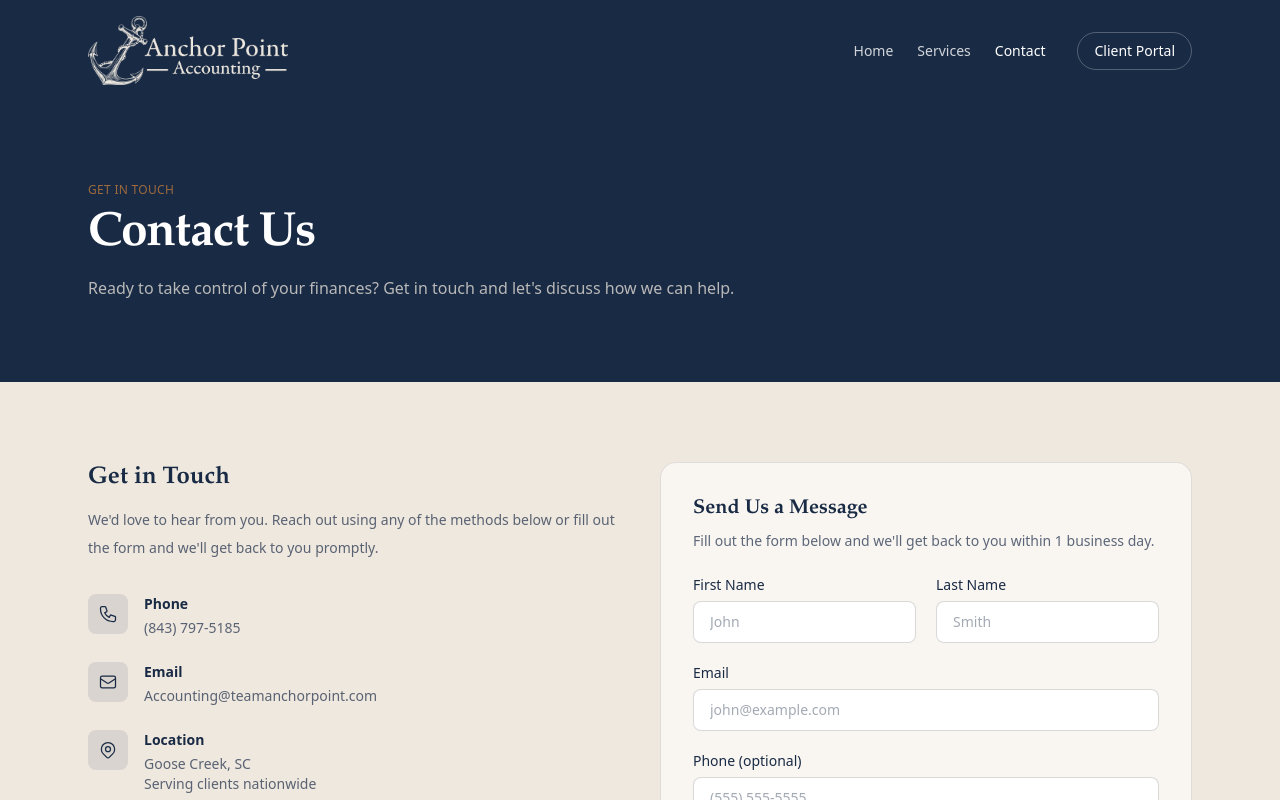
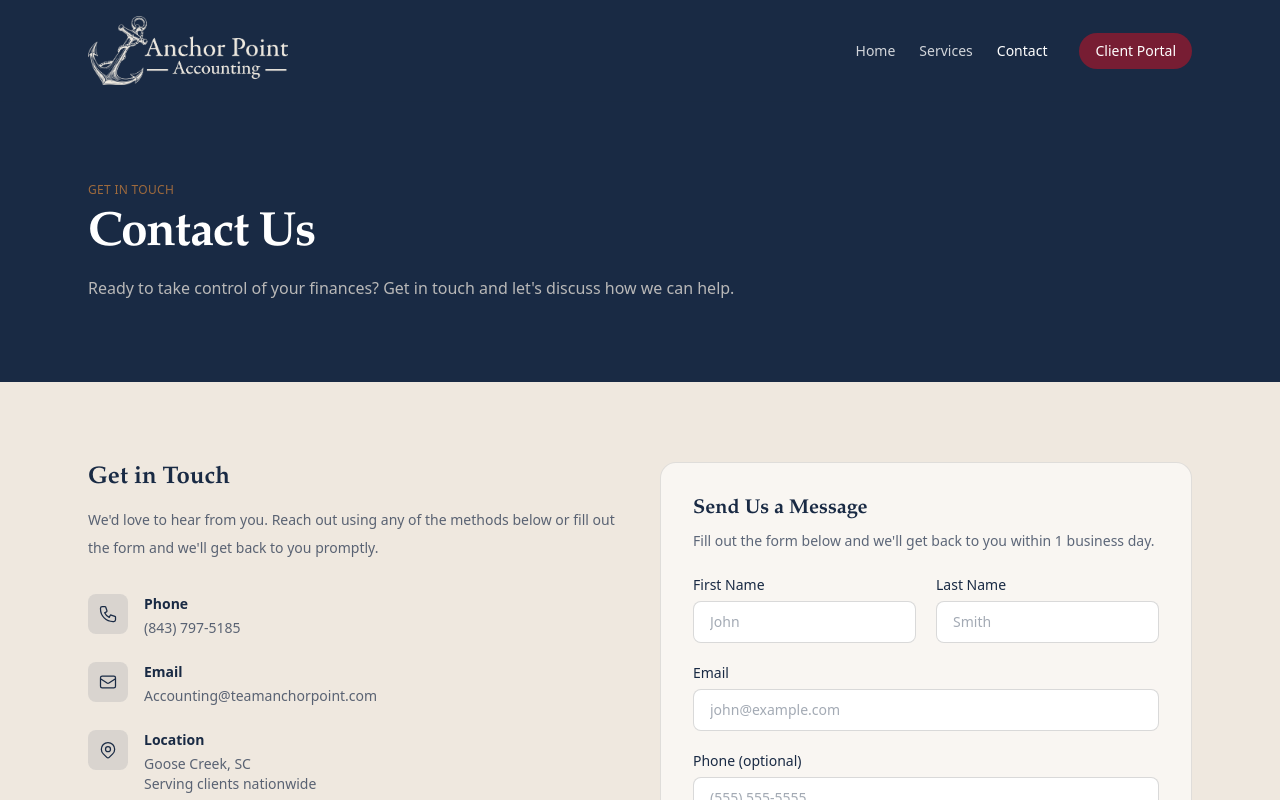
Before and after one commit to maxim5706/site-anchorpoint, a Next.js app: page /contact in a window 1280 px wide. Shown: the top 800 px of the page. Built offline with nearby package versions, Linux system fonts and the light colour scheme.

Commit message:
Make Client Portal button burgundy on all pages

```diff
--- a/src/app/contact/page.tsx
+++ b/src/app/contact/page.tsx
@@ -22,7 +22,7 @@ export default function ContactPage() {
               href="https://anchorpointaccounting.taxdome.com"
               target="_blank"
               rel="noreferrer"
-              className="ml-2 inline-flex items-center justify-center rounded-full border border-white/25 px-4 py-2 text-white transition-colors hover:bg-white/10"
+              className="ml-2 inline-flex items-center justify-center rounded-full bg-[color:var(--ap-burgundy)] px-4 py-2 text-white transition-colors hover:bg-[color:var(--ap-burgundy)]/90"
             >
               Client Portal
             </a>
--- a/src/app/privacy/page.tsx
+++ b/src/app/privacy/page.tsx
@@ -22,7 +22,7 @@ export default function PrivacyPage() {
               href="https://anchorpointaccounting.taxdome.com"
               target="_blank"
               rel="noreferrer"
-              className="ml-2 inline-flex items-center justify-center rounded-full border border-white/25 px-4 py-2 text-white transition-colors hover:bg-white/10"
+              className="ml-2 inline-flex items-center justify-center rounded-full bg-[color:var(--ap-burgundy)] px-4 py-2 text-white transition-colors hover:bg-[color:var(--ap-burgundy)]/90"
             >
               Client Portal
             </a>
--- a/src/app/services/page.tsx
+++ b/src/app/services/page.tsx
@@ -22,7 +22,7 @@ export default function ServicesPage() {
               href="https://anchorpointaccounting.taxdome.com"
               target="_blank"
               rel="noreferrer"
-              className="ml-2 inline-flex items-center justify-center rounded-full border border-white/25 px-4 py-2 text-white transition-colors hover:bg-white/10"
+              className="ml-2 inline-flex items-center justify-center rounded-full bg-[color:var(--ap-burgundy)] px-4 py-2 text-white transition-colors hover:bg-[color:var(--ap-burgundy)]/90"
             >
               Client Portal
             </a>
--- a/src/app/terms/page.tsx
+++ b/src/app/terms/page.tsx
@@ -22,7 +22,7 @@ export default function TermsPage() {
               href="https://anchorpointaccounting.taxdome.com"
               target="_blank"
               rel="noreferrer"
-              className="ml-2 inline-flex items-center justify-center rounded-full border border-white/25 px-4 py-2 text-white transition-colors hover:bg-white/10"
+              className="ml-2 inline-flex items-center justify-center rounded-full bg-[color:var(--ap-burgundy)] px-4 py-2 text-white transition-colors hover:bg-[color:var(--ap-burgundy)]/90"
             >
               Client Portal
             </a>
```
